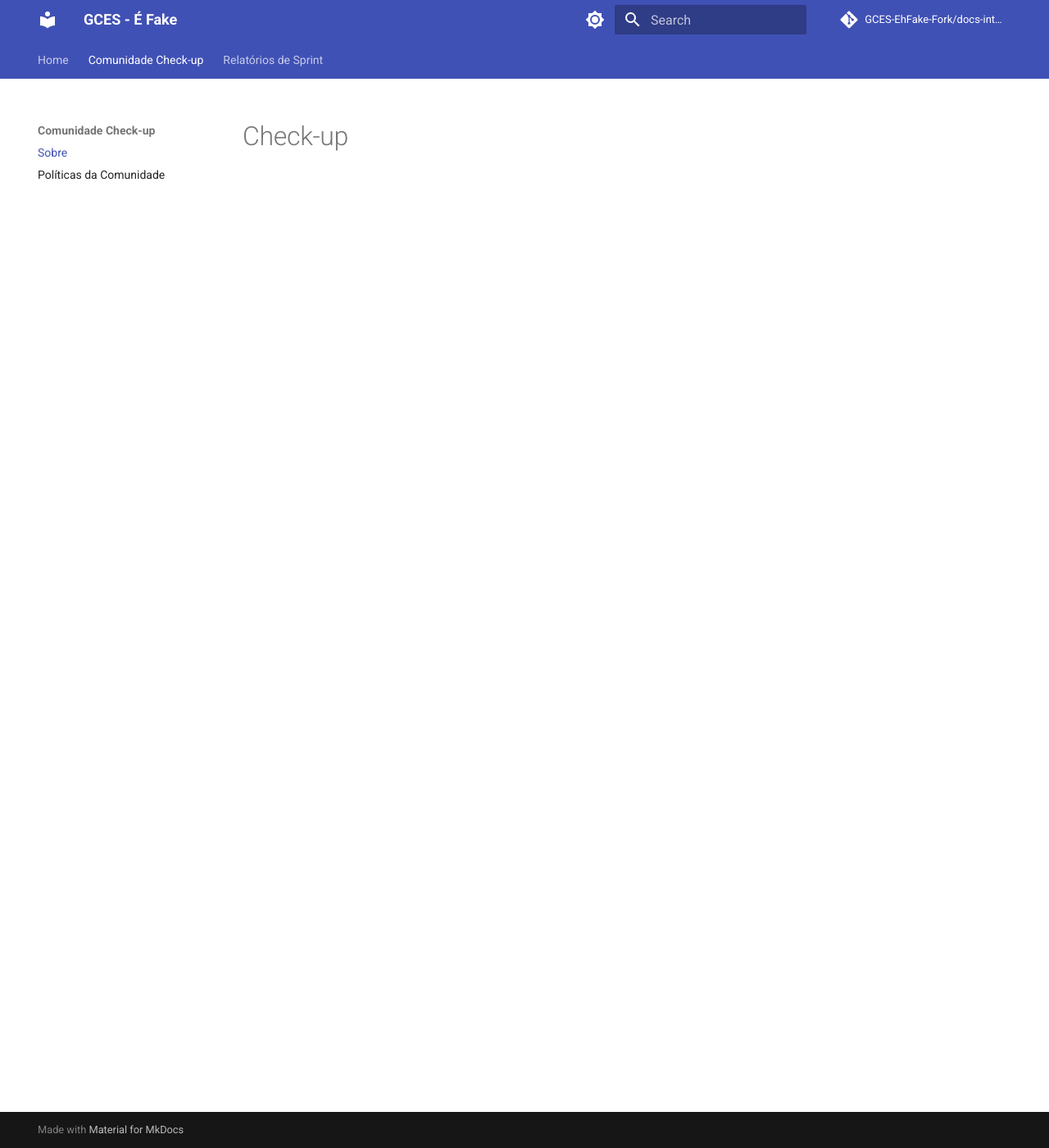
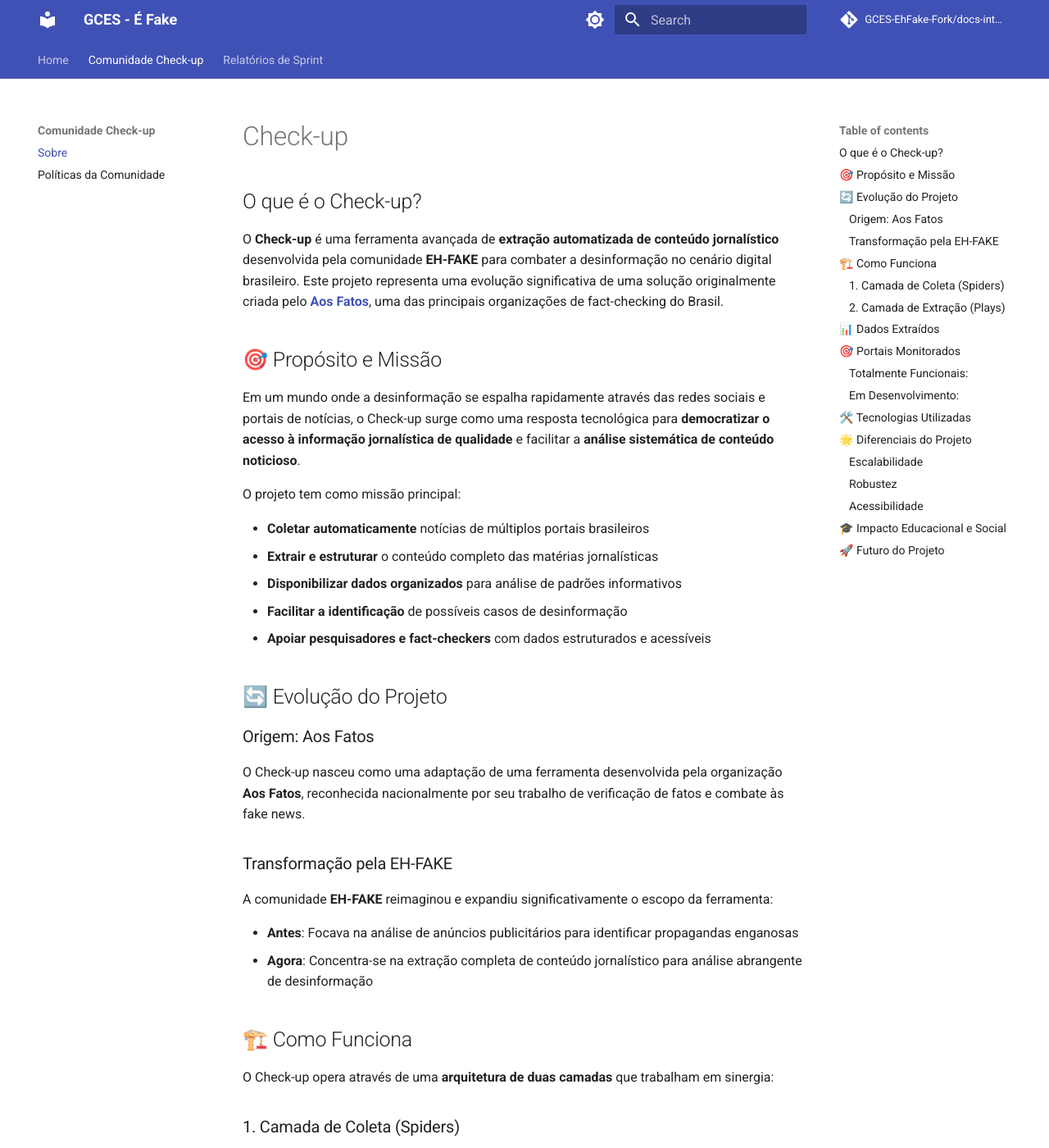
Before and after one commit to GCES-EhFake-Fork/docs-interno, an MkDocs documentation site: the page built from docs/check-up/index.md, in a window 1280 px wide and 1400 px high. Shown: the whole window at 82% size. Built offline with MkDocs 1.6.1 and Material for MkDocs 9.7.7, drawn with Linux system fonts in a browser that asks for light colours; comment, search, counter and statistics services are not loaded; some of the changed text lies outside the part shown.

Commit message:
docs: adiciona descrição do projeto

```diff
--- a/docs/check-up/index.md
+++ b/docs/check-up/index.md
@@ -1 +1,137 @@
 # Check-up
+
+## O que é o Check-up?
+
+O **Check-up** é uma ferramenta avançada de **extração automatizada de conteúdo jornalístico** desenvolvida pela comunidade **EH-FAKE** para combater a desinformação no cenário digital brasileiro. Este projeto representa uma evolução significativa de uma solução originalmente criada pelo [**Aos Fatos**](https://aosfatos.org), uma das principais organizações de fact-checking do Brasil.
+
+## 🎯 Propósito e Missão
+
+Em um mundo onde a desinformação se espalha rapidamente através das redes sociais e portais de notícias, o Check-up surge como uma resposta tecnológica para **democratizar o acesso à informação jornalística de qualidade** e facilitar a **análise sistemática de conteúdo noticioso**.
+
+O projeto tem como missão principal:
+
+- **Coletar automaticamente** notícias de múltiplos portais brasileiros
+- **Extrair e estruturar** o conteúdo completo das matérias jornalísticas
+- **Disponibilizar dados organizados** para análise de padrões informativos
+- **Facilitar a identificação** de possíveis casos de desinformação
+- **Apoiar pesquisadores e fact-checkers** com dados estruturados e acessíveis
+
+## 🔄 Evolução do Projeto
+
+### Origem: Aos Fatos
+
+O Check-up nasceu como uma adaptação de uma ferramenta desenvolvida pela organização **Aos Fatos**, reconhecida nacionalmente por seu trabalho de verificação de fatos e combate às fake news.
+
+### Transformação pela EH-FAKE
+
+A comunidade **EH-FAKE** reimaginou e expandiu significativamente o escopo da ferramenta:
+
+- **Antes**: Focava na análise de anúncios publicitários para identificar propagandas enganosas
+- **Agora**: Concentra-se na extração completa de conteúdo jornalístico para análise abrangente de desinformação
+
+## 🏗️ Como Funciona
+
+O Check-up opera através de uma **arquitetura de duas camadas** que trabalham em sinergia:
+
+### 1. Camada de Coleta (Spiders)
+
+Utiliza **web crawlers** inteligentes baseados na biblioteca Scrapy para:
+
+- Navegar automaticamente nas páginas iniciais dos portais de notícias
+- Identificar e coletar URLs de artigos jornalísticos
+- Filtrar conteúdo relevante, ignorando seções como entretenimento ou publicidade
+- Armazenar sistematicamente as URLs coletadas em banco de dados
+
+### 2. Camada de Extração (Plays)
+
+Emprega **web scrapers** sofisticados utilizando Playwright para:
+
+- Acessar individualmente cada URL coletada
+- Simular navegação humana para contornar proteções anti-bot
+- Extrair conteúdo estruturado de cada notícia
+- Organizar e armazenar dados em formato padronizado
+
+## 📊 Dados Extraídos
+
+Para cada notícia processada, o sistema captura:
+
+- **📰 Título**: Manchete principal da matéria
+- **📝 Descrição**: Subtítulo, linha fina ou resumo editorial
+- **📖 Corpo**: Texto completo da reportagem
+- **🏷️ Tags**: Categorias, assuntos e etiquetas de classificação
+- **🌐 Metadados**: Portal de origem, data de coleta, URL original
+
+## 🎯 Portais Monitorados
+
+O projeto atualmente monitora **8 portais brasileiros** principais:
+
+### Totalmente Funcionais:
+
+- **Metrópoles** - Portal de notícias do Distrito Federal
+- **IG** - Portal de notícias generalistas
+- **MaisGoiás** - Notícias regionais de Goiás
+- **AliadosBrasil** - Portal de notícias políticas
+- **Veja** - Revista semanal de informação
+- **R7** - Portal de notícias da Record
+- **UOL** - Universo Online, um dos maiores portais do Brasil
+- **Folha** - Folha de S.Paulo, jornal de referência nacional
+
+### Em Desenvolvimento:
+
+- Estadão, Globo, RBS, Terra (em fase de implementação)
+
+## 🛠️ Tecnologias Utilizadas
+
+O Check-up é construído com tecnologias modernas e robustas:
+
+- **Backend**: Python com FastAPI
+- **Frontend**: React com Vite
+- **Banco de Dados**: PostgreSQL
+- **Armazenamento**: MinIO (S3-compatible)
+- **Web Scraping**: Scrapy + Playwright
+- **Containerização**: Docker e Docker Compose
+- **Automação**: Makefile para workflows
+
+## 🌟 Diferenciais do Projeto
+
+### Escalabilidade
+
+- Arquitetura preparada para adicionar novos portais facilmente
+- Sistema de filas para processamento eficiente
+- Infraestrutura containerizada para deploy flexível
+
+### Robustez
+
+- Tratamento inteligente de erros e timeouts
+- Sistema de retry automático
+- Logs detalhados para monitoramento
+
+### Acessibilidade
+
+- Interface web intuitiva para visualização
+- API REST para integração com outras ferramentas
+- Documentação completa para desenvolvedores
+
+## 🎓 Impacto Educacional e Social
+
+O Check-up não é apenas uma ferramenta técnica, mas um **instrumento de democratização da informação** que:
+
+- **Facilita pesquisas acadêmicas** sobre padrões jornalísticos
+- **Apoia organizações de fact-checking** com dados estruturados
+- **Promove transparência** no ecossistema informativo brasileiro
+- **Educa desenvolvedores** sobre técnicas avançadas de web scraping
+- **Fomenta colaboração** entre comunidades tech e jornalismo
+
+## 🚀 Futuro do Projeto
+
+A comunidade EH-FAKE continua expandindo o Check-up com planos para:
+
+- Integração com mais portais regionais e nacionais
+- Implementação de análise de sentimentos
+- Desenvolvimento de dashboards de análise
+- Criação de APIs públicas para pesquisadores
+- Estabelecimento de parcerias com organizações de mídia
+
+---
+
+O **Check-up** representa um exemplo concreto de como a tecnologia pode ser utilizada para fortalecer a democracia e combater a desinformação, fornecendo ferramentas acessíveis e transparentes para quem busca compreender melhor o panorama informativo brasileiro.
```
